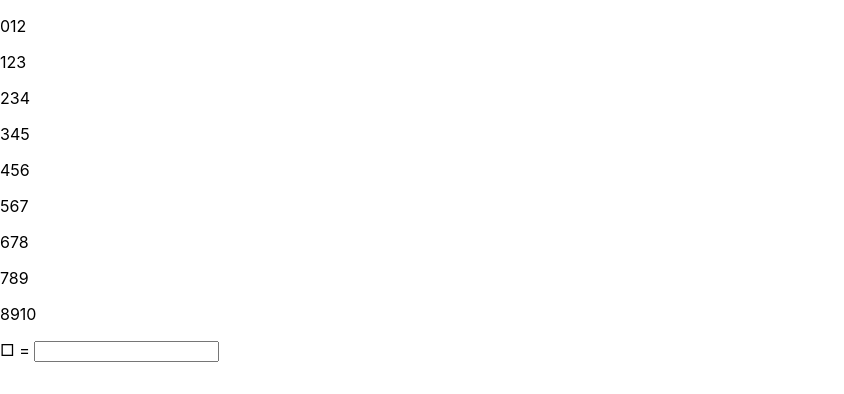
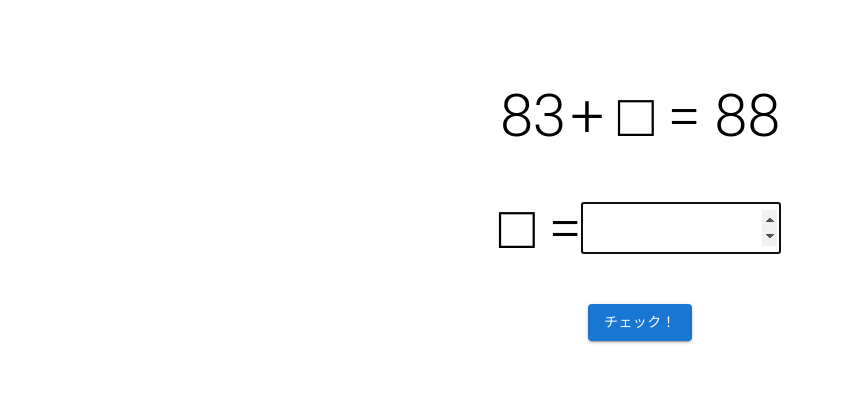
Before and after one commit to Upauper63/number-quest, a Next.js app: page /add in a window 1280 px wide. Shown: the top 394 px of the page, without its empty margins (0-844 px from the left). Built offline with nearby package versions, Linux system fonts and the light colour scheme.

Commit message:
add prototype

```diff
--- a/pages/add/index.jsx
+++ b/pages/add/index.jsx
@@ -1,28 +1,61 @@
+import { Box, Button, Container, Grid, ListItem, Stack, Typography } from '@mui/material';
+import Link from 'next/link';
 import React, { useEffect, useState } from 'react'
 
 const AddIndex = () => {
+  const [tmpIndex, setTmpIndex] = useState(0);
+  const [tmpAnswer, setTmpAnswer] = useState();
+  const [tmpResult, setTmpResult] = useState();
   const [isConfirm, setIsConfirm] = useState(false);
+
   const [isFinished, setIsFinished] = useState(false);
   const [collectCount, setCollectCount] = useState(0);
+  const checkIsFinished = () => {
+    if(tmpIndex == 9){
+      setIsFinished(true)
+    }
+  }
+
   const [questions, setQuestions] = useState([]);
+  const [hidePoses, setHidePoses] = useState([]);
+  const makeQuestions = () => {
+    let newQuestions = [];
+    let newHidePoses = [];
+    for(let i=0; i < 10; i++){
+      let num1 = Math.floor( Math.random() * 100);
+      let num2 = Math.floor( Math.random() * 100);
+      let newQuestion = [num1, num2, num1 + num2];
+      newQuestions = [...newQuestions, newQuestion];
+      newHidePoses = [...newHidePoses, Math.floor( Math.random() * 2)];
+    }
+    setQuestions(newQuestions);
+    setHidePoses(newHidePoses);
+  }
 
-  const makeQuestions = () => {
-    let newQuestions = []
-    for(let i=0; i < 9; i++){
-      let newQuestion = [i, i+1, i+2]
-      newQuestions = [...newQuestions, newQuestion]
+  const checkAnswer = (tmpIndex, tmpAnswer) => {
+    if(questions[tmpIndex][hidePoses[tmpIndex]] == tmpAnswer){
+      setCollectCount(collectCount + 1);
+      setTmpResult(true);
+    }else{
+      setTmpResult(false);
+    }
+    setIsConfirm(true)
+  }
 
-    }
-    setQuestions(newQuestions)
-  }
   useEffect(() => makeQuestions(), [])
   return (
-    <div>
-      {isFinished && <div>結果</div>}
-      <div>{questions.map((q, idx) => <p key={idx}>{q}</p>)}</div>
-      <div>□ = <input type="number" /></div>
+<Grid container alignItems={'center'} justifyContent={'center'} direction={'column'} mt={5} spacing={5}>
+      {isFinished && <><Grid><Typography component={"span"} variant={"h2"}>結果：{collectCount * 10}点！</Typography></Grid><Grid mt={5}><Link href="/" passHref><Button variant="contained">戻る</Button></Link></Grid></>}
+      {isConfirm && tmpResult == true && <><Grid mt={7}><Typography component={"span"} variant={"h2"}>正解！</Typography></Grid><Grid mt={9}><Button variant="contained" onClick={() => (setTmpIndex(tmpIndex + 1), setIsConfirm(false), checkIsFinished())}>次へ</Button></Grid></>}
+      {isConfirm && tmpResult == false  && <><Grid mt={7}><Typography component={"span"} variant={"h2"}>残念！</Typography></Grid><Grid mt={9}><Button variant="contained" onClick={() => (setTmpIndex(tmpIndex + 1), setIsConfirm(false), checkIsFinished())}>次へ</Button></Grid></>}
 
-    </div>
+      { !isFinished && !isConfirm && questions.length &&
+      <>
+      <Grid item>{hidePoses[tmpIndex] == 0 ? <Typography component={"span"} variant={"h2"}>□</Typography> : <Typography component={"span"} variant={"h2"}>{questions[tmpIndex][0]}</Typography>} <Typography component={"span"} variant={"h2"}> + </Typography> {hidePoses[tmpIndex] == 1 ? <Typography component={"span"} variant={"h2"}>□</Typography> : <Typography component={"span"} variant={"h2"}>{questions[tmpIndex][1]}</Typography>}<Typography component={"span"} variant={"h2"}> = {questions[tmpIndex][2]}</Typography></Grid>
+      <Grid item style={{display: 'flex', alignItems: 'center'}}><Typography component={"span"} variant={"h2"}>□ = </Typography><input type="number" inputMode='numeric' autoFocus style={{verticalAlign: 'middle', height: '3.2rem', 'fontSize': '2rem', width: '200px'}} onChange={(e) => setTmpAnswer(e.target.value)}/></Grid>
+      <Grid item><Button variant="contained" onClick={() => checkAnswer(tmpIndex, tmpAnswer)}>チェック！</Button></Grid>
+      </>}
+      </Grid>
   )
 }
 
--- a/tsconfig.json
+++ b/tsconfig.json
@@ -22,7 +22,7 @@
     "next-env.d.ts",
     "**/*.ts",
     "**/*.tsx"
-, "pages/add/index.jsx"  ],
+, "pages/add/index.jsx", "pages/sub/index.jsx", "pages/mul/index.jsx", "pages/div/index.jsx"  ],
   "exclude": [
     "node_modules"
   ]
```
Also changed, not shown: pages/index.js (+7 -6 lines).
